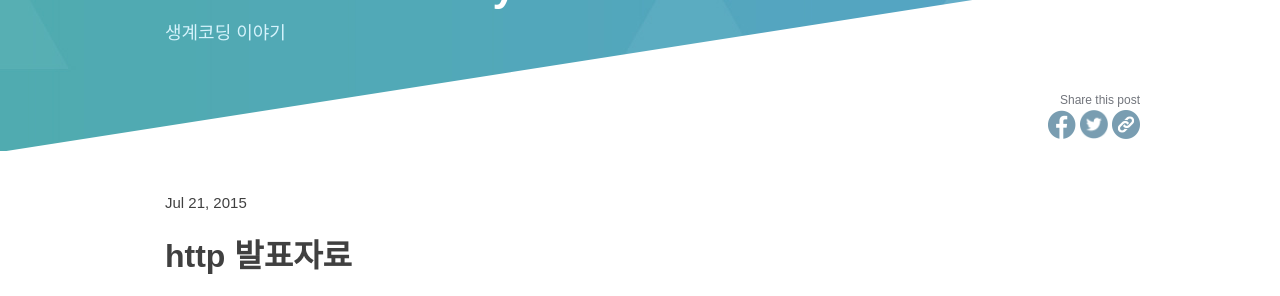
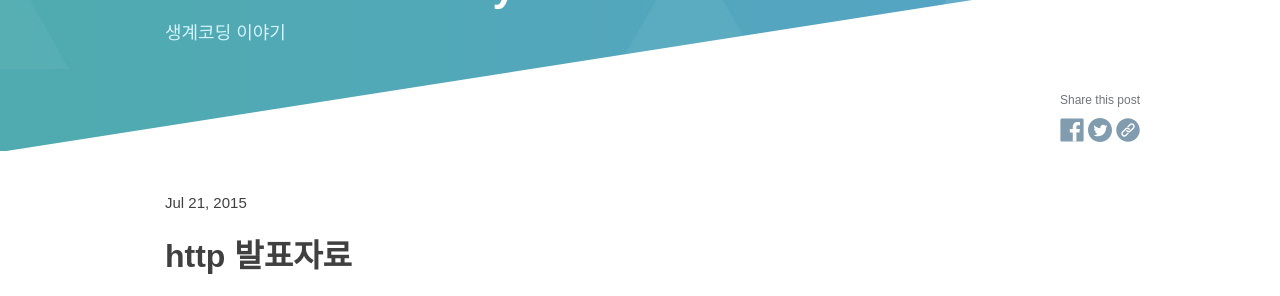
Before and after one commit to Luavis/luavis.github.io, a Jekyll site: the page built from _posts/http/2015-07-20-http-presentation.html, in a window 1280 px wide. Shown: the part 208-504 px from the top of the page. Built offline with Jekyll 4.4.1, drawn with Linux system fonts in a browser that asks for light colours; some web fonts are replaced; comment, search, counter and statistics services are not loaded; some of the changed text lies outside the part shown.

Commit message:
Minor updates for layouts

```diff
--- a/_config.yml
+++ b/_config.yml
@@ -6,13 +6,14 @@
 url: "https://luavis.me"
 facebook_username: luavis
 github_username:  luavis
+linkedin_username: luavis
 nickname: Luavis
 name: 강성일
 profile_image_url: https://avatars3.githubusercontent.com/u/1534596
 designed_by: shydah
 designed_by_url: https://github.com/shydah
 since_year: 2015
-copyright_year: 2020
+copyright_year: 2022
 include: ["_categories", "_pages"]
 permalink: "/:categories/:title"
 github: [metadata]
--- a/_includes/footer.html
+++ b/_includes/footer.html
@@ -9,20 +9,27 @@
             {% if site.github_username %}
               <li>
                 <a href="https://github.com/{{ site.github_username }}">
-                  <img src="{{ "/static/image/github-social-logo.png" | prepend: site.baseurl }}" alt="github">
+                  <img src="{{ "/static/image/github.svg" | prepend: site.baseurl }}" alt="github" width="20" height="20">
                 </a>
               </li>
+            {% endif %}
+            {% if site.linkedin_username %}
+            <li>
+              <a href="https://linkedin.com/u/{{ site.linkedin_username }}">
+                <img src="{{ " /static/image/linkedin.svg" | prepend: site.baseurl }}" alt="linkedin" width="20" height="20">
+              </a>
+            </li>
             {% endif %}
             {% if site.facebook_username %}
               <li>
                 <a href="https://facebook.com/{{ site.facebook_username }}">
-                  <img src="{{ "/static/image/facebook-social-logo.png" | prepend: site.baseurl }}" alt="facebook">
+                  <img src="{{ "/static/image/facebook.svg" | prepend: site.baseurl }}" alt="facebook" width="20" height="20">
                 </a>
               </li>
             {% endif %}
               <li>
                 <a href="{{ site_url }}/feed.xml" rel="alternate" type="application/rss+xml">
-                  <img src="{{ "/static/image/rss-social-logo.png" | prepend: site.baseurl }}" alt="rss">
+                  <img src="{{ "/static/image/rss.svg" | prepend: site.baseurl }}" alt="rss" width="20" height="20">
                 </a>
               </li>
           </ul>
--- a/_layouts/post.html
+++ b/_layouts/post.html
@@ -7,18 +7,18 @@
       <p>Share this post</p>
       <ul class="links">
         <li>
-          <a href="#" class="share-link" data-type="facebook">
-            <img src="{{ "/static/image/facebook-logo.png" | prepend: site.baseurl }}" width="28" height="29" alt="github">
+          <a class="share-link" data-type="facebook">
+            <img src="{{ "/static/image/facebook.svg" | prepend: site.baseurl }}" height="24" alt="facebook">
           </a>
         </li>
         <li>
           <a class="share-link" data-type="twitter">
-            <img src="{{ "/static/image/twitter-logo.png" | prepend: site.baseurl }}" width="28" height="29" alt="facebook">
+            <img src="{{ "/static/image/twitter.svg" | prepend: site.baseurl }}" height="24" alt="twitter">
           </a>
         </li>
         <li>
           <a class="share-link" data-type="link">
-            <img src="{{ "/static/image/link-logo.png" | prepend: site.baseurl }}" width="28" height="29" alt="link">
+            <img src="{{ "/static/image/link.svg" | prepend: site.baseurl }}" height="24" alt="link">
           </a>
         </li>
       </ul>
--- a/index.html
+++ b/index.html
@@ -10,7 +10,7 @@
   <div class="subscribe share">
     <a href="{{ site_url }}/feed.xml" rel="alternate" type="application/rss+xml">
       <span>Subscribe this feed</span>
-      <img src="{{ "static/image/rss-logo.png" | prepend: site.baseurl }}" alt="rss">
+      <img src="{{ "/static/image/rss.svg" | prepend: site.baseurl }}" alt="rss" width="20" height="20">
     </a>
   </div>
   <ul class="post-list">
--- a/static/css/main.css
+++ b/static/css/main.css
@@ -252,7 +252,7 @@
 }
 
 .share p {
-  margin-bottom: 0;
+  margin-bottom: 8px;
   font-size: 12px;
   text-align: right;
   color: #72757c;
@@ -261,6 +261,10 @@
 .links li {
   list-style: none;
   display: inline-block;
+}
+
+.links li a {
+  cursor: pointer;
 }
 
 #wrapper {
@@ -295,8 +299,7 @@
 }
 .home .subscribe.share span {
   position: relative;
-  top: -10px;
-  left: -12px;
+  top: -6px;
 }
 
 .home .post-list {
```
Also changed, not shown: _includes/facebook.svg (deleted), _includes/github.svg (deleted), static/image/facebook.svg (added), static/image/github.svg (added), static/image/link.svg (added), static/image/linkedin.svg (added), static/image/rss.svg, static/image/twitter.svg (added).
